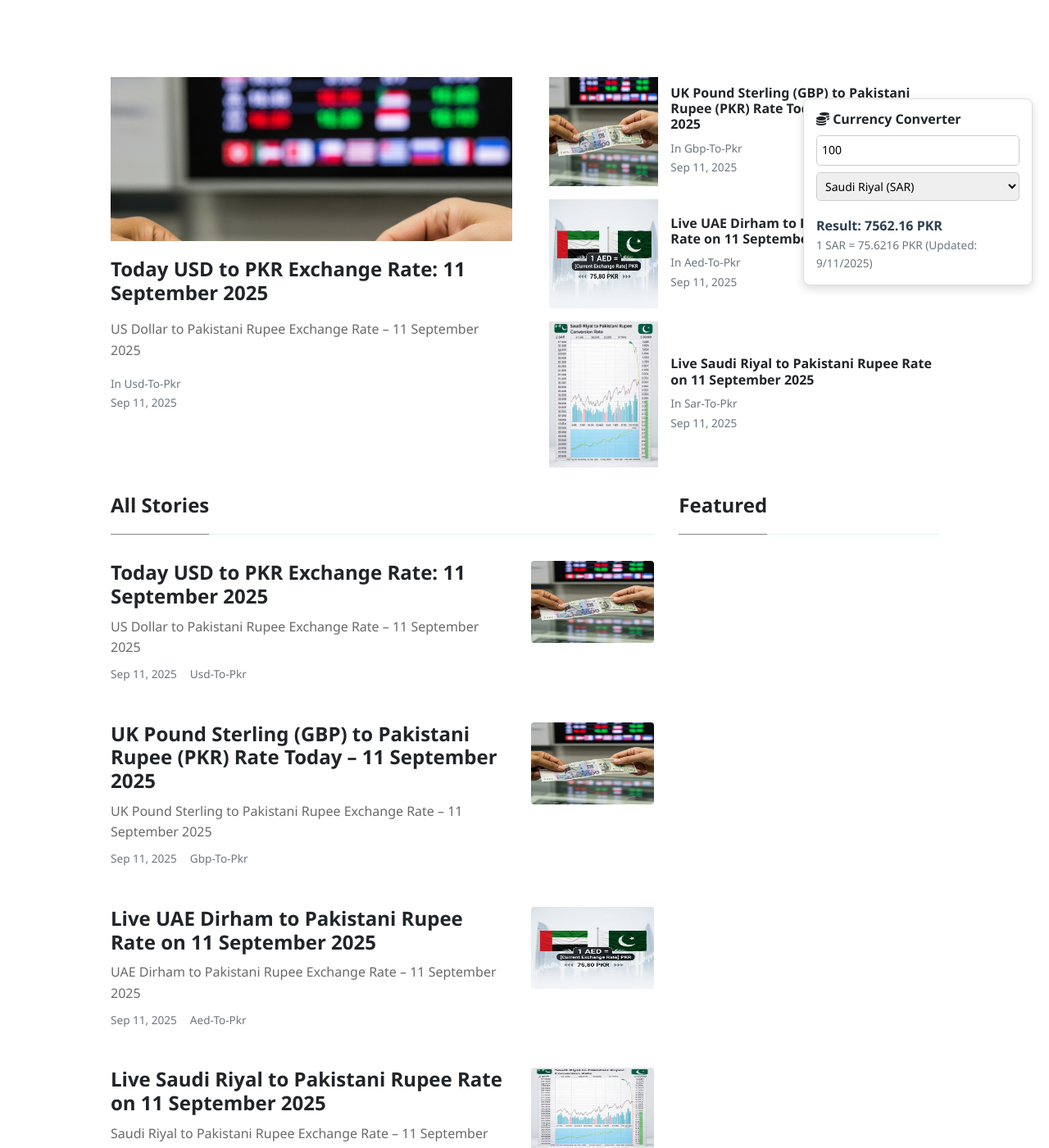
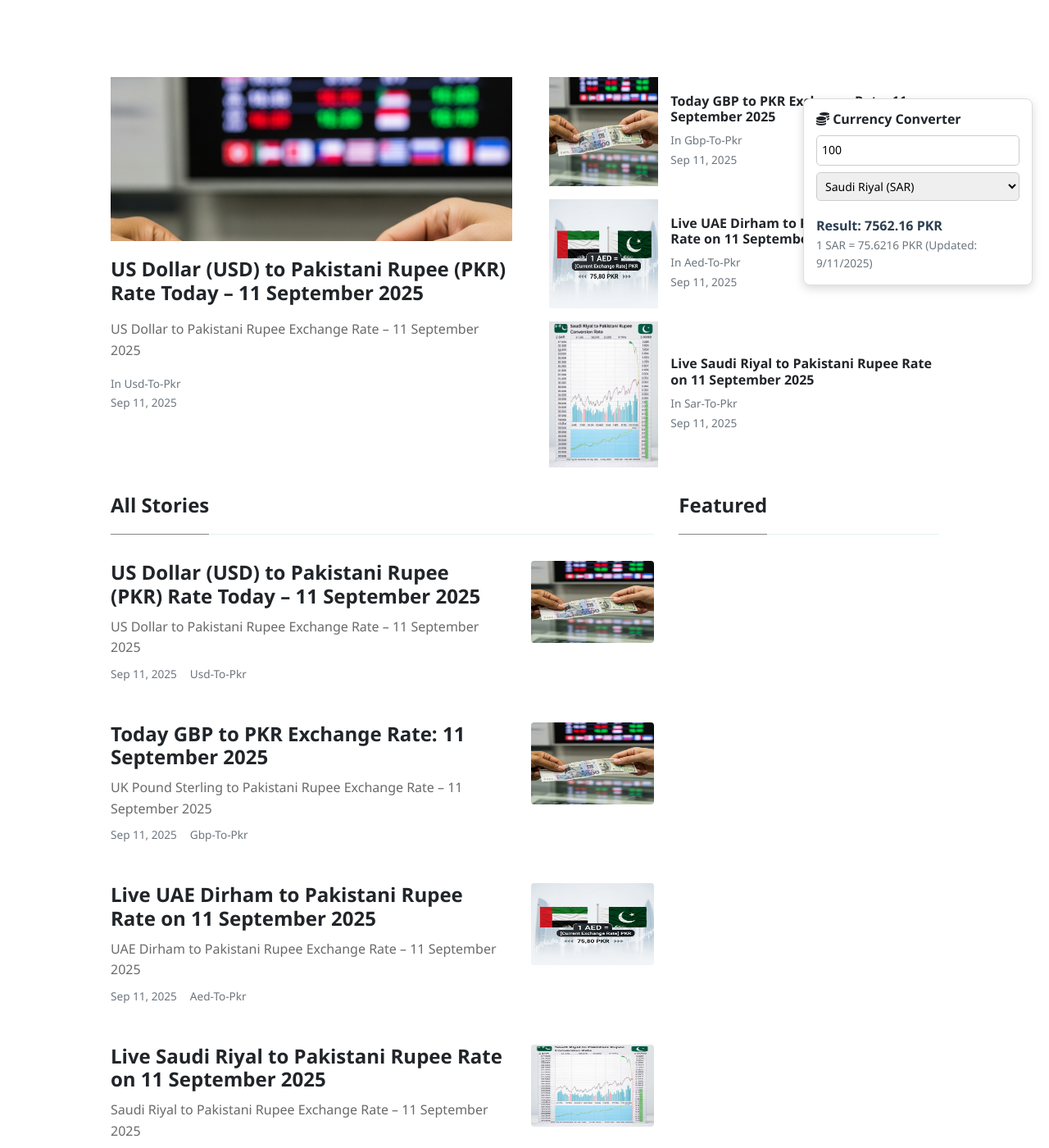
Before and after one commit to mlcom/mlcom.github.io, a Jekyll site: the page built from index.html, in a window 1280 px wide and 1400 px high. Shown: the whole window at 82% size. Built offline with Jekyll 4.4.1, drawn with Linux system fonts in a browser that asks for light colours; nearby versions of some CDN libraries; the list of posts is cut into pages by our own code.

Commit message:
Automated: Update currency rates and generate daily posts

```diff
--- a/_data/rates.yml
+++ b/_data/rates.yml
@@ -1,4 +1,4 @@
-last_updated_utc: '2025-09-11T16:29:22.368558+00:00'
+last_updated_utc: '2025-09-11T20:22:09.999149+00:00'
 rates:
   AED: 3.6725
   AFN: 68.3458
--- a/_posts/2025-09-11-today-uk-pound-sterling-to-pkr-exchange-rate-september-2025-prices-updated-gbp-to-pkr.md
+++ b/_posts/2025-09-11-today-uk-pound-sterling-to-pkr-exchange-rate-september-2025-prices-updated-gbp-to-pkr.md
@@ -1,6 +1,6 @@
 ---
 layout: post
-title:  'UK Pound Sterling (GBP) to Pakistani Rupee (PKR) Rate Today – 11 September 2025'
+title:  'Today GBP to PKR Exchange Rate: 11 September 2025'
 author: john
 categories: [ gbp-to-pkr ]
 image: assets/images/usd-to-pkr-rate-today.jpg
--- a/_posts/2025-09-11-today-us-dollar-to-pkr-exchange-rate-september-2025-prices-updated-usd-to-pkr.md
+++ b/_posts/2025-09-11-today-us-dollar-to-pkr-exchange-rate-september-2025-prices-updated-usd-to-pkr.md
@@ -1,6 +1,6 @@
 ---
 layout: post
-title:  'Today USD to PKR Exchange Rate: 11 September 2025'
+title:  'US Dollar (USD) to Pakistani Rupee (PKR) Rate Today – 11 September 2025'
 author: jane
 categories: [ usd-to-pkr ]
 image: assets/images/usd-to-pkr-rate-today.jpg
```
